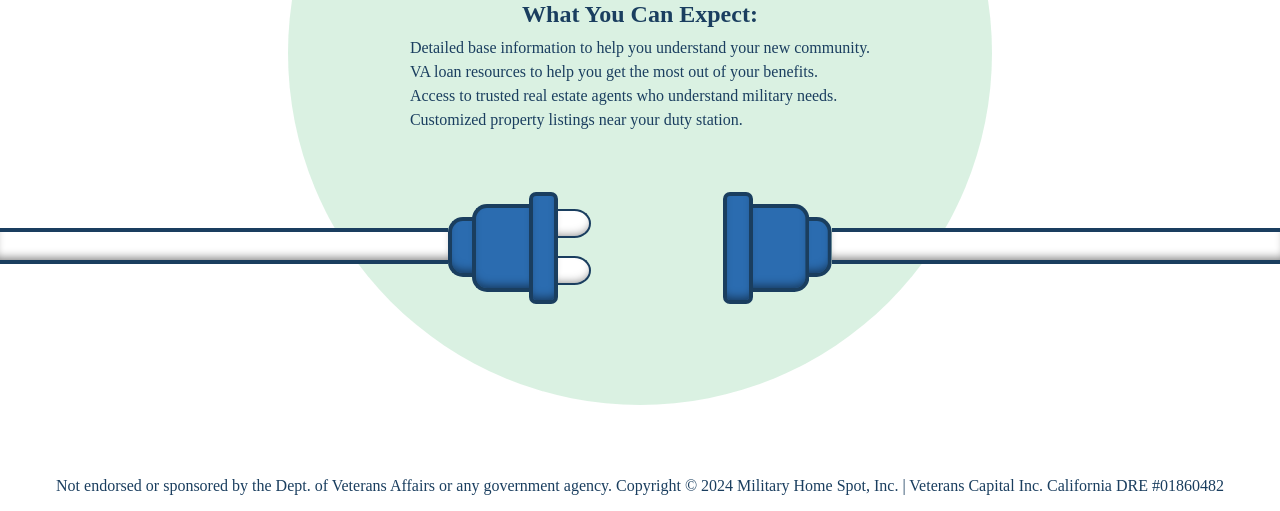
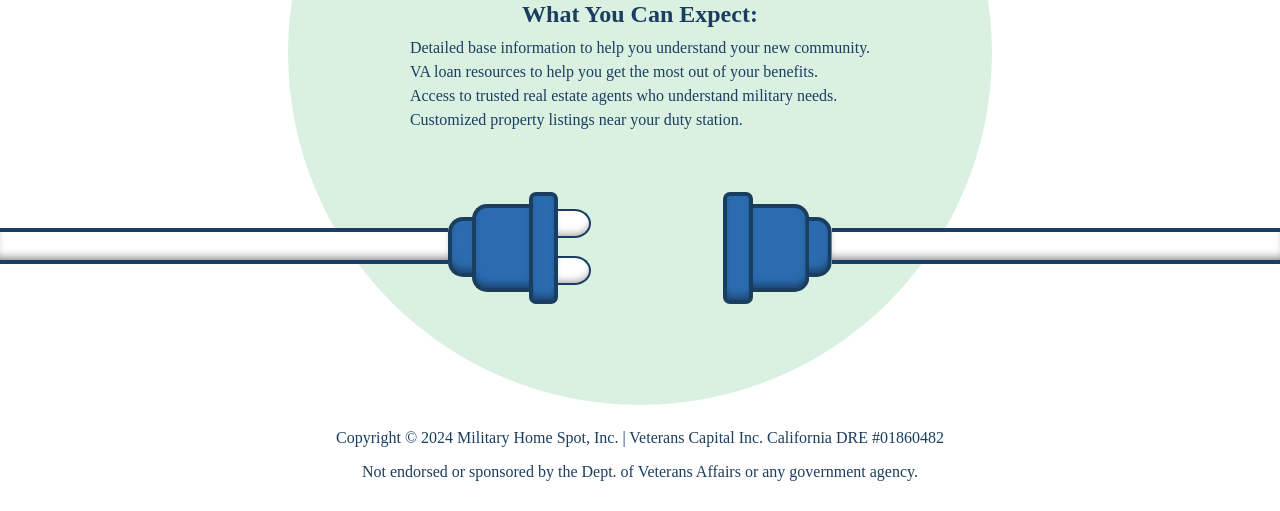
Before and after one commit to Helvin159/landing-maintenance, a plain HTML site: page index.html in a window 1280 px wide. Shown: the part 385-896 px from the top of the page. Drawn offline with Linux system fonts and the light colour scheme.

Commit message:
Adds sticky to header, adjusts margin and spacing in footer, adds bg to footer, adjusts padding in footer.

```diff
--- a/index.html
+++ b/index.html
@@ -64,9 +64,12 @@
 
     <footer class="text-center">
       <p>
+        Copyright © 2024 Military Home Spot, Inc. | Veterans Capital Inc.
+        California DRE #01860482
+      </p>
+      <p style="margin-top: 1rem">
         Not endorsed or sponsored by the Dept. of Veterans Affairs or any
-        government agency. Copyright © 2024 Military Home Spot, Inc. | Veterans
-        Capital Inc. California DRE #01860482
+        government agency.
       </p>
     </footer>
   </body>
--- a/style.css
+++ b/style.css
@@ -45,8 +45,8 @@ li {
 }
 
 footer {
-  padding: 4rem 1rem 1rem;
-  background-color: white;
+  padding: 1rem;
+  background: white;
 }
 
 nav {
@@ -54,6 +54,9 @@ nav {
   text-align: center;
   box-shadow: 0 0.5px 6px rgba(0, 0, 0, 0.15);
   background-color: white;
+  position: sticky;
+  top: 0;
+  width: 100%;
 }
 
 .relative {
@@ -378,7 +381,7 @@ nav {
     left: 49.55%;
   }
   100% {
-    left: 43.55%;
+    left: 43.5%;
   }
 }
 
```
